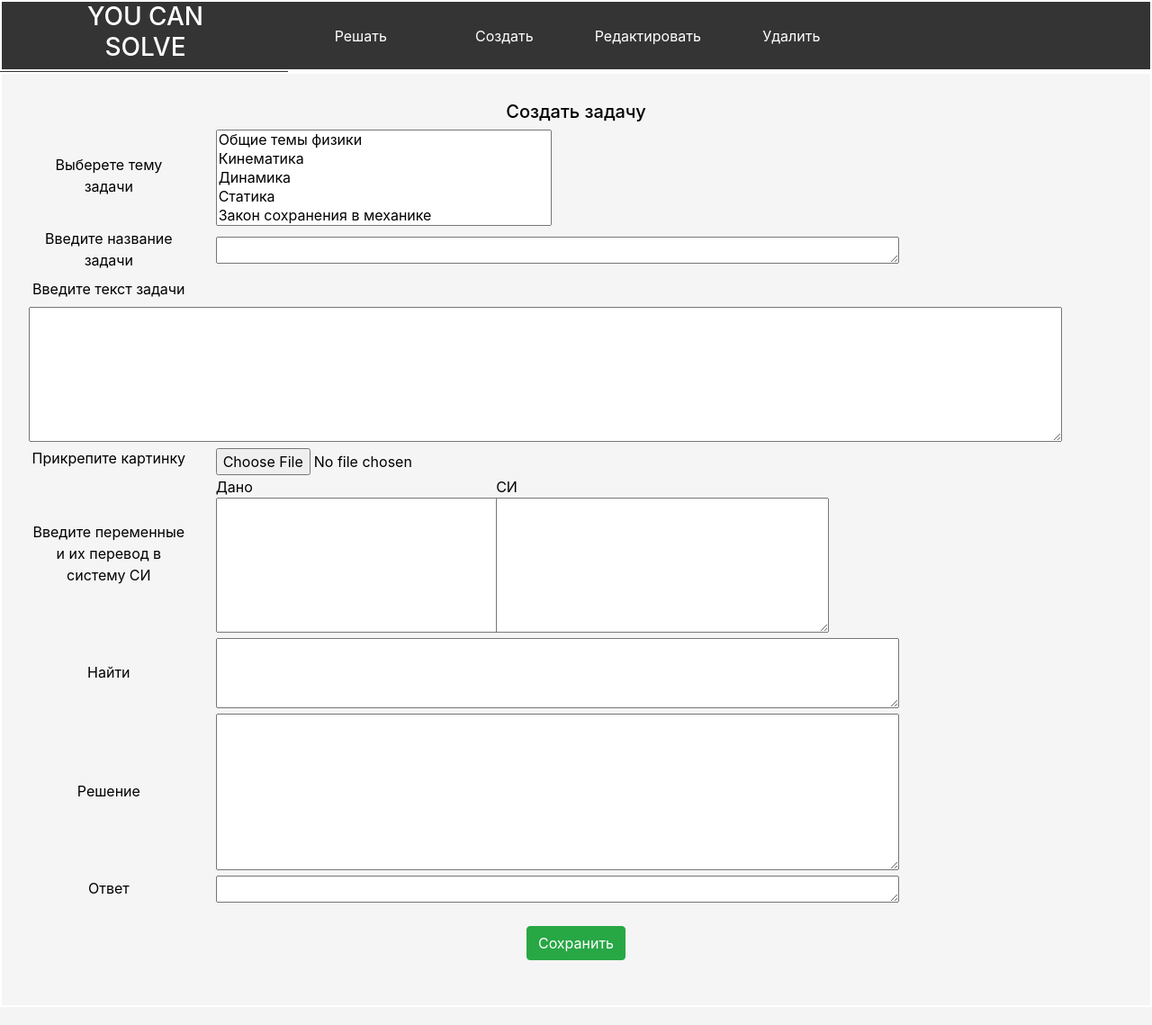
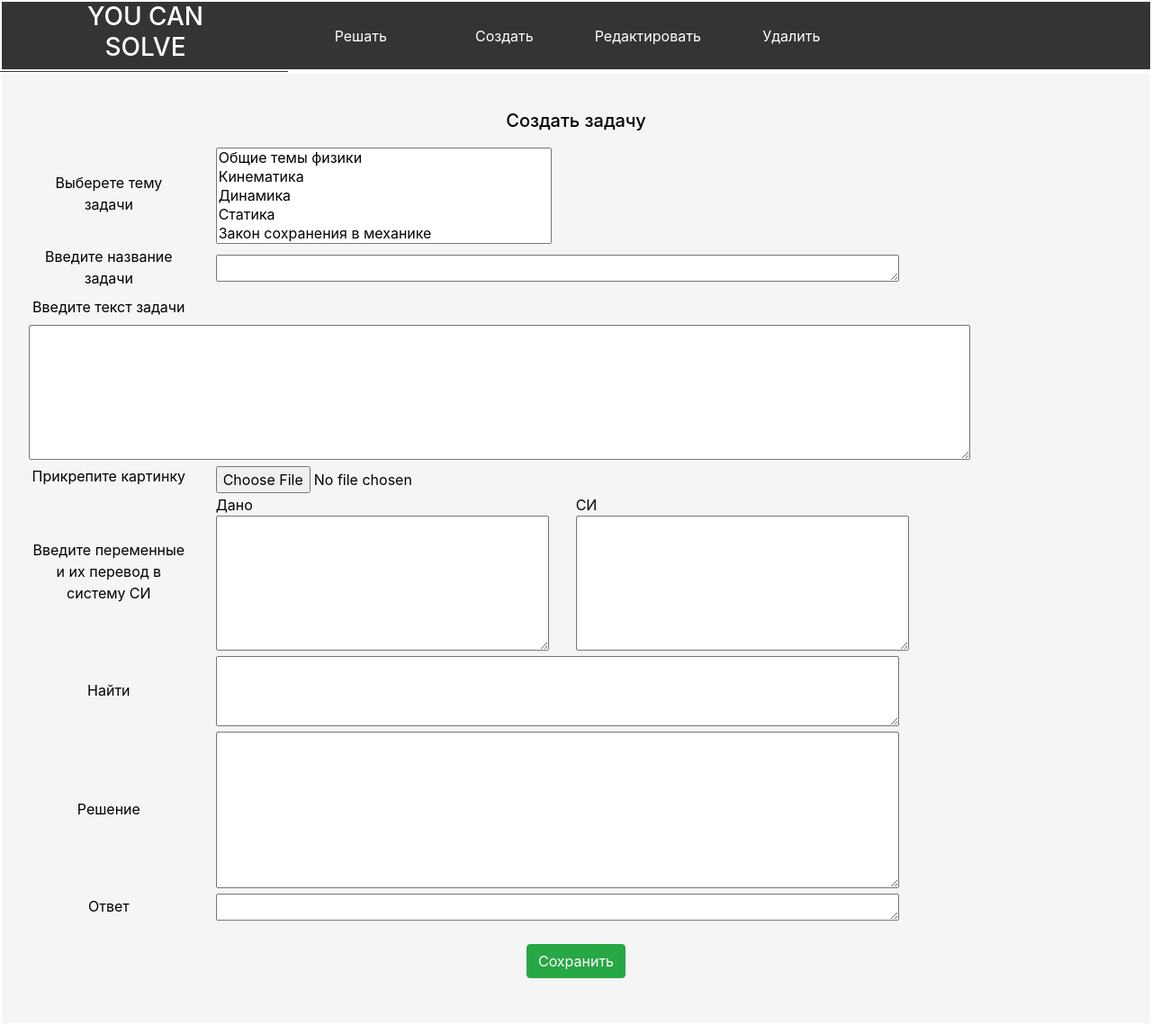
Before and after one commit to holost-m/Physic_site, a Django app: page /task/create in a window 1280 px wide. Shown: the whole page at 90% size. Before the commit the page ends 1067 px from the top, so only its background shows below. Run offline with Django 4.2, Linux system fonts and the light colour scheme; data comes from the database, SQL or seed files in the repository.

Commit message:
Создал html страницы для всех основных функций приложения

```diff
--- a/ycs/static/task/style.css
+++ b/ycs/static/task/style.css
@@ -19,7 +19,7 @@ background-color: #343434;
 color: white;
 }
 
-.create_task {
+.right-path {
 background-color: #F5F5F5;
 border: 2px solid white;
 padding: 30px;
@@ -37,3 +37,7 @@ text-align: left;
 textarea {
 display: inline-block;
 }
+
+h5 {
+padding: 10px;
+}
--- a/ycs/task/urls.py
+++ b/ycs/task/urls.py
@@ -1,8 +1,11 @@
 from django.urls import path, re_path
-from .views import create
+from .views import create, delete, change, solve
 
 # Список адресов для приложения exercise_physic
 
 urlpatterns = [
     path('create', create),
+    path('delete', delete),
+    path('change', change),
+    path('solve', solve),
 ]
--- a/ycs/task/views.py
+++ b/ycs/task/views.py
@@ -20,4 +20,13 @@ def create(request):
         new_task.answer = request.POST.get("answer")
         print(new_task.__dict__)
         new_task.save()
-    return render(request, 'task/base.html', {"topics": topics})
+    return render(request, 'task/create.html', {"topics": topics})
+
+def delete(request):
+    return render(request, 'task/delete.html')
+
+def change(request):
+    return render(request, 'task/change.html')
+
+def solve(request):
+    return render(request, 'task/solve.html')
--- a/ycs/templates/task/base.html
+++ b/ycs/templates/task/base.html
@@ -13,126 +13,17 @@
         <div class="row align-items-center justify-content-start menu">
             <div class="col-md-3 name_site"><h3>YOU CAN<br>SOLVE</h3></div>
             <div class="col row justify-content-start">
-                <div class="col-md-2"><a href="#">Решать</a></div>
-                <div class="col-md-2"><a href="#">Создать</a></div>
-                <div class="col-md-2"><a href="#">Редактировать</a></div>
-                <div class="col-md-2"><a href="#">Удалить</a></div>
-                <!--<div class="row align-items-center justify-content-start">
-                    <div class="col"><a href="#">Решать</a></div>
-                    <div class="col"><a href="#">Создать</a></div>
-                    <div class="col"><a href="#">Редактировать</a></div>
-                    <div class="col"><a href="#">Удалить</a>
-                </div>-->
+                <div class="col-md-2"><a href="/task/solve">Решать</a></div>
+                <div class="col-md-2"><a href="/task/create">Создать</a></div>
+                <div class="col-md-2"><a href="/task/change">Редактировать</a></div>
+                <div class="col-md-2"><a href="/task/delete">Удалить</a></div>
             </div>
-            <!--<div class="col-md-2"><a href="#">Решать</a></div>
-            <div class="col-md-2"><a href="#">Создать</a></div>
-            <div class="col-md-2"><a href="#">Редактировать</a></div>
-            <div class="col-md-2"><a href="#">Удалить</a></div>-->
         </div>
 
 
         <div class="row main justify-content-start">
-            <div class="col-md-3 left-path"> </div>
-            <div class="col create_task">
-                <h5>Создать задачу</h5>
-                <form method="POST" class="text-center" role="form">
-					{% csrf_token %}
-
-                    <div class="row align-items-center">
-                         <div class="col-md-2">
-						    <label>Выберете тему задачи</label>
-                         </div>
-                         <div class="col enter">
-                            <select size="5" multiple name="topic">
-                                {% for i in topics %}
-                                <option>{{ i.topic }}</option>
-                                 {% endfor %}
-                            </select>
-                         </div>
-                    </div>
-
-                    <div class="row align-items-center">
-                         <div class="col-md-2">
-						    <label>Введите название задачи</label>
-                         </div>
-                         <div class="col col-md-2 enter">
-                            <textarea rows="1" cols="72" name="name"></textarea>
-                         </div>
-
-                    </div>
-
-
-					 <div class="row align-items-center">
-                         <div class="col-md-2">
-						    <label>Введите текст задачи</label>
-                         </div>
-                         <div class="col enter">
-                            <textarea rows="6" cols="110" name="text"></textarea>
-                         </div>
-                     </div>
-
-                    <div class="row align-items-center">
-                         <div class="col-md-2">
-						    <label>Прикрепите картинку</label>
-                         </div>
-                         <div class="col col-md-2 enter">
-                             <input type="file" id="file" name="file">
-                         </div>
-                    </div>
-
-                    <div class="row align-items-center">
-                         <div class="col-md-2">
-						    <label>Введите переменные и их перевод в систему СИ</label>
-                         </div>
-                         <div class="col col-md-3 enter">
-                             Дано
-                            <textarea rows="6" cols="34" name="variables"></textarea>
-                         </div>
-                         <div class="col col-md-3 enter">
-                             СИ
-                            <textarea rows="6" cols="34" name="si_system"></textarea>
-                         </div>
-                    </div>
-
-                    <div class="row align-items-center">
-                         <div class="col-md-2">
-						    <label>Найти</label>
-                         </div>
-                         <div class="col col-md-2 enter">
-                            <textarea rows="3" cols="72" name="to_find"></textarea>
-                         </div>
-
-                    </div>
-
-                    <div class="row align-items-center">
-                         <div class="col-md-2">
-						    <label>Решение</label>
-                         </div>
-                         <div class="col col-md-2 enter">
-                            <textarea rows="7" cols="72" name="solving"></textarea>
-                         </div>
-
-                    </div>
-
-                    <div class="row align-items-center">
-                         <div class="col-md-2">
-						    <label>Ответ</label>
-                         </div>
-                         <div class="col col-md-2 enter">
-                            <textarea rows="1" cols="72" name="answer"></textarea>
-                         </div>
-                    </div>
-
-
-
-					<input class="btn btn-success" type="submit" value="Сохранить">
-				</form>
-
-
-
-
-
-            </div>
+            <div class="col-md-3 left-path"> {% block leftPath %} {% endblock leftPath %} </div>
+            <div class="col right-path"> {% block rightPath %} {% endblock rightPath %}</div>
 
         </div>
     </div>
--- /dev/null
+++ b/ycs/templates/task/create.html
@@ -0,0 +1,101 @@
+{% extends "task/base.html" %}
+
+    {% block leftPath %}
+    {% endblock leftPath %}
+
+{% block rightPath %}
+<h5>Создать задачу</h5>
+                <form method="POST" class="text-center" role="form">
+					{% csrf_token %}
+
+                    <div class="row align-items-center">
+                         <div class="col-md-2">
+						    <label>Выберете тему задачи</label>
+                         </div>
+                         <div class="col enter">
+                            <select size="5" multiple name="topic">
+                                {% for i in topics %}
+                                <option>{{ i.topic }}</option>
+                                 {% endfor %}
+                            </select>
+                         </div>
+                    </div>
+
+                    <div class="row align-items-center">
+                         <div class="col-md-2">
+						    <label>Введите название задачи</label>
+                         </div>
+                         <div class="col col-md-2 enter">
+                            <textarea rows="1" cols="72" name="name"></textarea>
+                         </div>
+
+                    </div>
+
+
+					 <div class="row align-items-center">
+                         <div class="col-md-2">
+						    <label>Введите текст задачи</label>
+                         </div>
+                         <div class="col enter">
+                            <textarea rows="6" cols="100" name="text"></textarea>
+                         </div>
+                     </div>
+
+                    <div class="row align-items-center">
+                         <div class="col-md-2">
+						    <label>Прикрепите картинку</label>
+                         </div>
+                         <div class="col col-md-2 enter">
+                             <input type="file" id="file" name="file">
+                         </div>
+                    </div>
+
+                    <div class="row align-items-center">
+                         <div class="col-md-2">
+						    <label>Введите переменные и их перевод в систему СИ</label>
+                         </div>
+                         <div class="col col-auto enter">
+                             Дано <br>
+                            <textarea rows="6" cols="34" name="variables"></textarea>
+                         </div>
+                         <div class="col col-auto enter">
+                             СИ <br>
+                            <textarea rows="6" cols="34" name="si_system"></textarea>
+                         </div>
+                    </div>
+
+                    <div class="row align-items-center">
+                         <div class="col-md-2">
+						    <label>Найти</label>
+                         </div>
+                         <div class="col col-md-2 enter">
+                            <textarea rows="3" cols="72" name="to_find"></textarea>
+                         </div>
+
+                    </div>
+
+                    <div class="row align-items-center">
+                         <div class="col-md-2">
+						    <label>Решение</label>
+                         </div>
+                         <div class="col col-md-2 enter">
+                            <textarea rows="7" cols="72" name="solving"></textarea>
+                         </div>
+
+                    </div>
+
+                    <div class="row align-items-center">
+                         <div class="col-md-2">
+						    <label>Ответ</label>
+                         </div>
+                         <div class="col col-md-2 enter">
+                            <textarea rows="1" cols="72" name="answer"></textarea>
+                         </div>
+                    </div>
+
+
+
+					<input class="btn btn-success" type="submit" value="Сохранить">
+				</form>
+
+{% endblock rightPath %}
```
Also changed, not shown: ycs/templates/task/change.html (added, +8 -0 lines), ycs/templates/task/delete.html (added, +8 -0 lines), ycs/templates/task/solve.html (added, +8 -0 lines).
